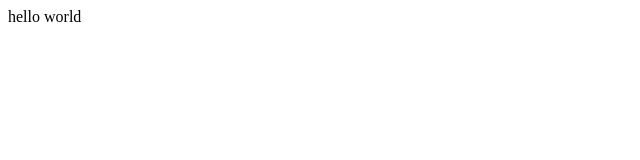
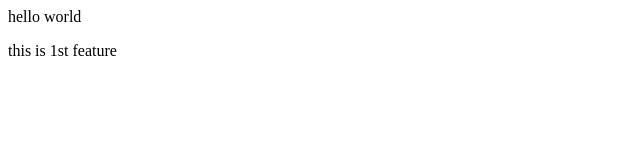
Before and after one commit to Pujithabalaga/localrepo, a plain HTML site: page index.html in a window 1280 px wide. Shown: the full height of the page, 0-640 px from the left. Drawn offline with Linux system fonts and the light colour scheme.

Commit message:
add 1st feature

```diff
--- a/index.html
+++ b/index.html
@@ -1 +1,2 @@
 <p>hello world</p>
+<p>this is 1st feature</p>
```
